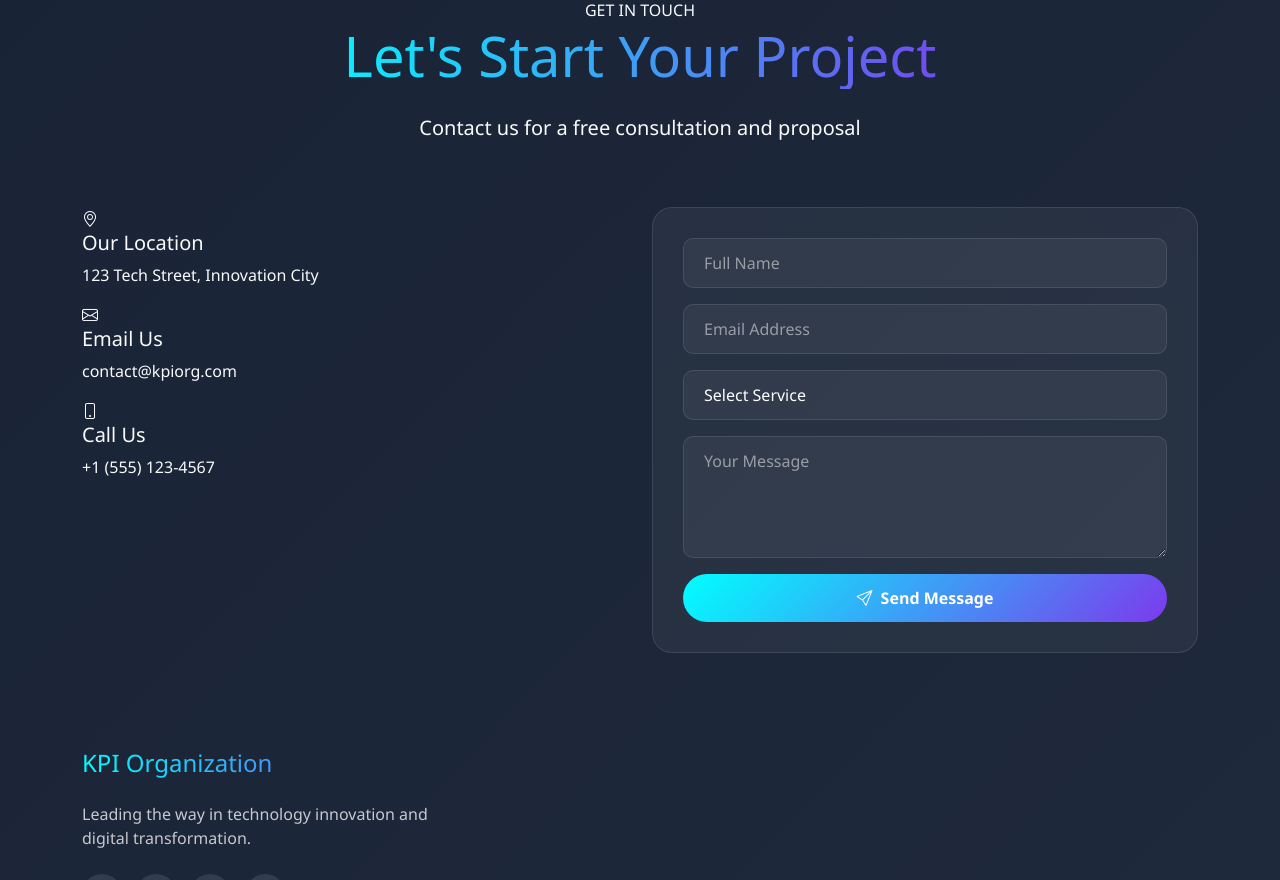
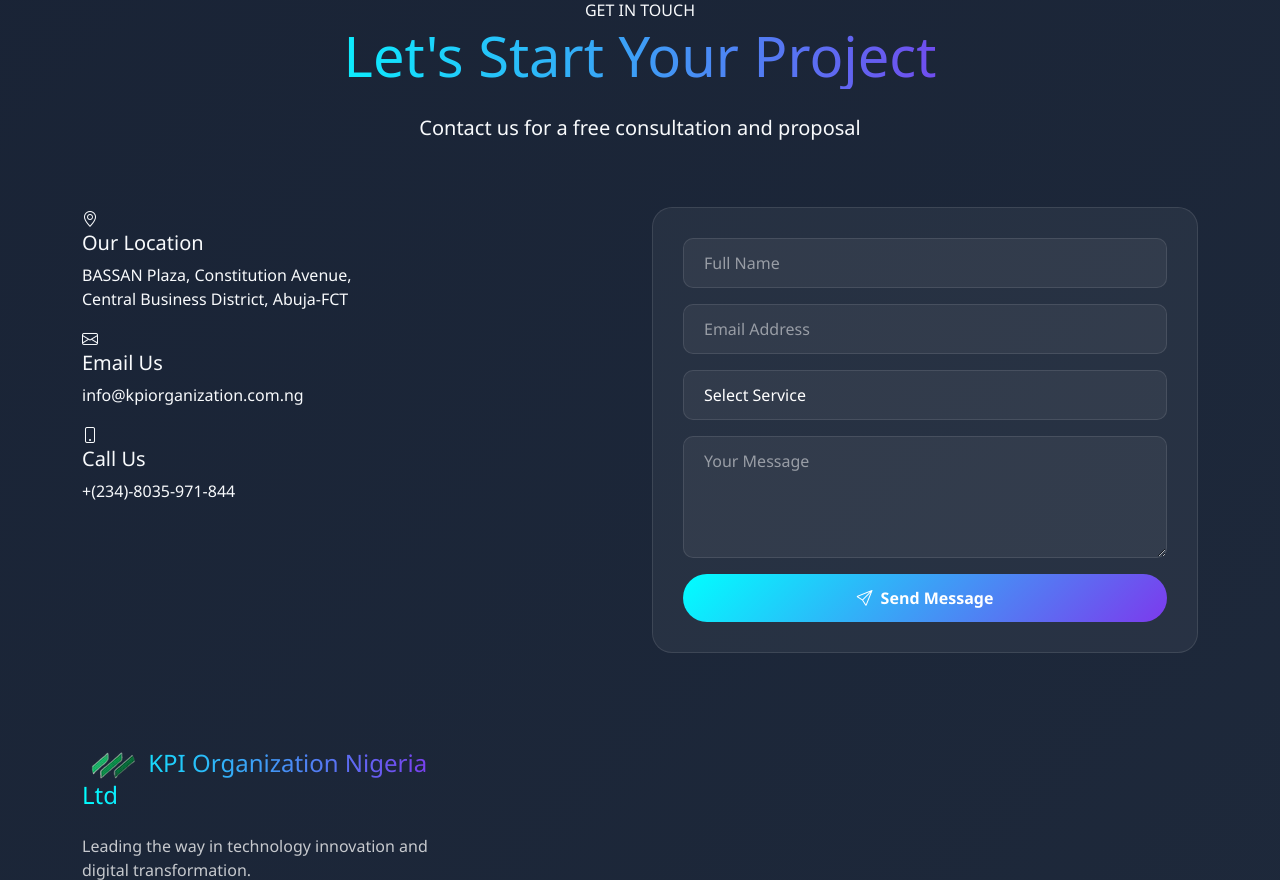
Before and after one commit to IbroDante/kpiorganization, a Flask app: page / in a window 1280 px wide. Shown: the part 5620-6500 px from the top of the page. Run offline with Flask 3, Linux system fonts and the light colour scheme.

Commit message:
new update commit on images andindex

```diff
--- a/templates/index.html
+++ b/templates/index.html
@@ -6,7 +6,9 @@
     <div class="container">
         <a class="navbar-brand fw-bold fs-3 d-flex align-items-center" href="#home">
             <div class="gradient-circle me-2"></div>
-            <span class="gradient-text">KPI Organization</span>
+            <img class="w-16 h-16 rounded-full object-cover mr-4" src="static/images/kpilogo.png" alt="kpilogo" loading="lazy">
+
+            <span class="gradient-text">KPI Organization Nigeria Ltd</span>
         </a>
         <button class="navbar-toggler" type="button" data-bs-toggle="collapse" data-bs-target="#navbarNav">
             <span class="navbar-toggler-icon"></span>
@@ -37,6 +39,10 @@
     <div class="floating-element element-3"></div>
 
     <div class="container text-center position-relative">
+        <br>
+        <br>
+        <br>
+        <br>
         <div class="hero-badge mb-4" data-aos="fade-down">
             <span class="badge bg-gradient">Innovation Since 2025</span>
         </div>
@@ -649,21 +655,23 @@
                         <i class="bi bi-geo-alt"></i>
                         <div>
                             <h5>Our Location</h5>
-                            <p>123 Tech Street, Innovation City</p>
+                            <p>BASSAN Plaza, Constitution Avenue,<br>
+                               Central Business District, Abuja-FCT
+                            </p>
                         </div>
                     </div>
                     <div class="contact-item">
                         <i class="bi bi-envelope"></i>
                         <div>
                             <h5>Email Us</h5>
-                            <p>contact@kpiorg.com</p>
+                            <p>info@kpiorganization.com.ng</p>
                         </div>
                     </div>
                     <div class="contact-item">
                         <i class="bi bi-phone"></i>
                         <div>
                             <h5>Call Us</h5>
-                            <p>+1 (555) 123-4567</p>
+                            <p>+(234)-8035-971-844</p>
                         </div>
                     </div>
                 </div>
@@ -712,7 +720,9 @@
     <div class="container">
         <div class="row">
             <div class="col-lg-4 mb-4">
-                <h4 class="mb-4 gradient-text">KPI Organization</h4>
+
+                <h4 class="mb-4 gradient-text">            <img class="w-16 h-16 rounded-full object-cover mr-4" src="static/images/kpilogo.png" alt="kpilogo" loading="lazy">
+                    KPI Organization Nigeria Ltd</h4>
                 <p class="opacity-75">Leading the way in technology innovation and digital transformation.</p>
                 <div class="social-links mt-4">
                     <a href="#"><i class="bi bi-twitter"></i></a>
@@ -725,7 +735,7 @@
         </div>
         <hr class="opacity-25">
         <div class="text-center pt-4">
-            <p>&copy; 2025 KPI Organization. All rights reserved.</p>
+            <p>&copy; 2025 KPI Organization Nigeria Ltd. All rights reserved.</p>
         </div>
     </div>
 </footer>
@@ -753,7 +763,7 @@
 
     // Typing effect
     const typingText = document.querySelector('.typing-text');
-    const words = ['Technology', 'Innovation', 'Security', 'Automation', 'Data'];
+    const words = ['Technology', 'Innovation', 'Security', 'Automation', 'Data', 'Training', 'Consultation'];
     let wordIndex = 0;
     let charIndex = 0;
     let isDeleting = false;
```
Also changed, not shown: static/images/kpilogo.png (added), 1 other file.
